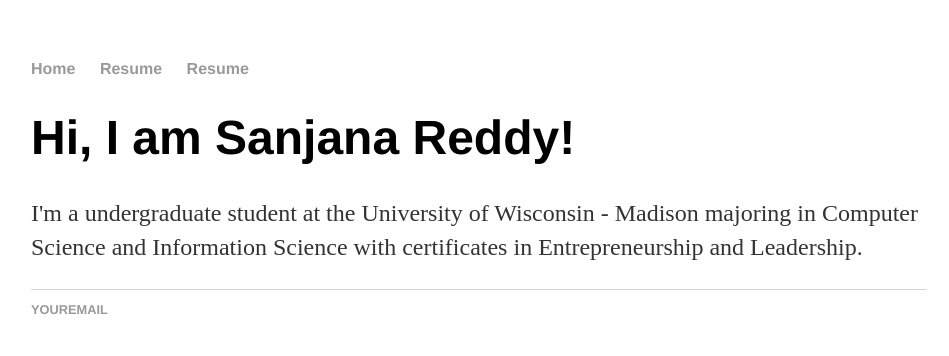
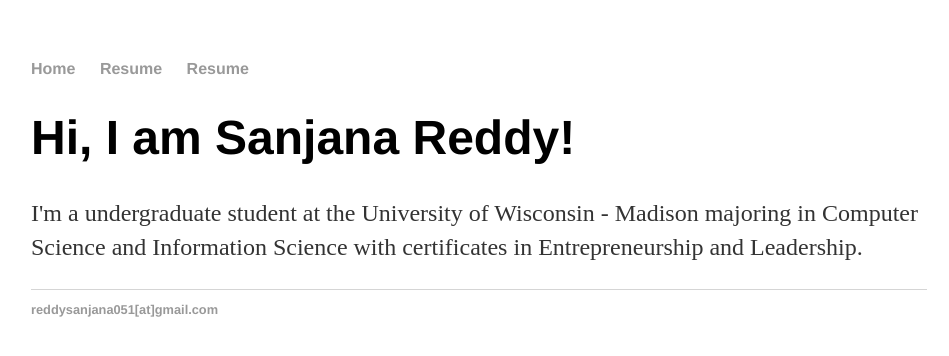
Before and after one commit to s-sanreddy/s-sanreddy, a plain HTML site: page index.html in a window 1280 px wide. Shown: the whole page, without its empty margins (161-1110 px from the left). Drawn offline with Linux system fonts and the light colour scheme.

Commit message:
Update index.html

```diff
--- a/index.html
+++ b/index.html
@@ -20,7 +20,7 @@
    </div>
    <footer>
    <ul>
-     <li><a href=”mailto:YOUREMAIL”>YOUREMAIL</a></li>
+     <li><a href=”mailto:reddysanjana051@gmail.com”>reddysanjana051[at]gmail.com</a></li>
    </ul>
    </footer>
  </body>
```
